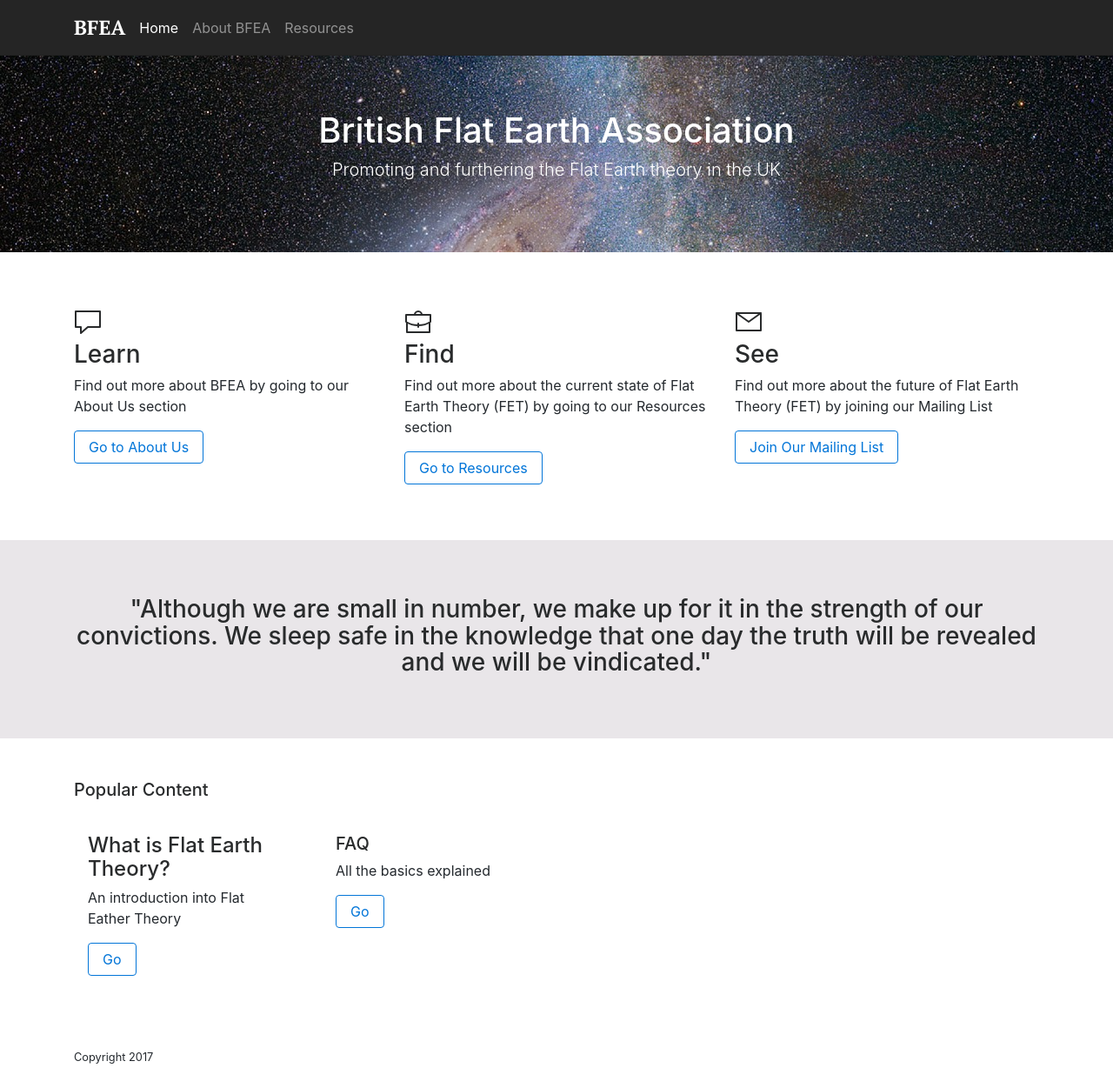
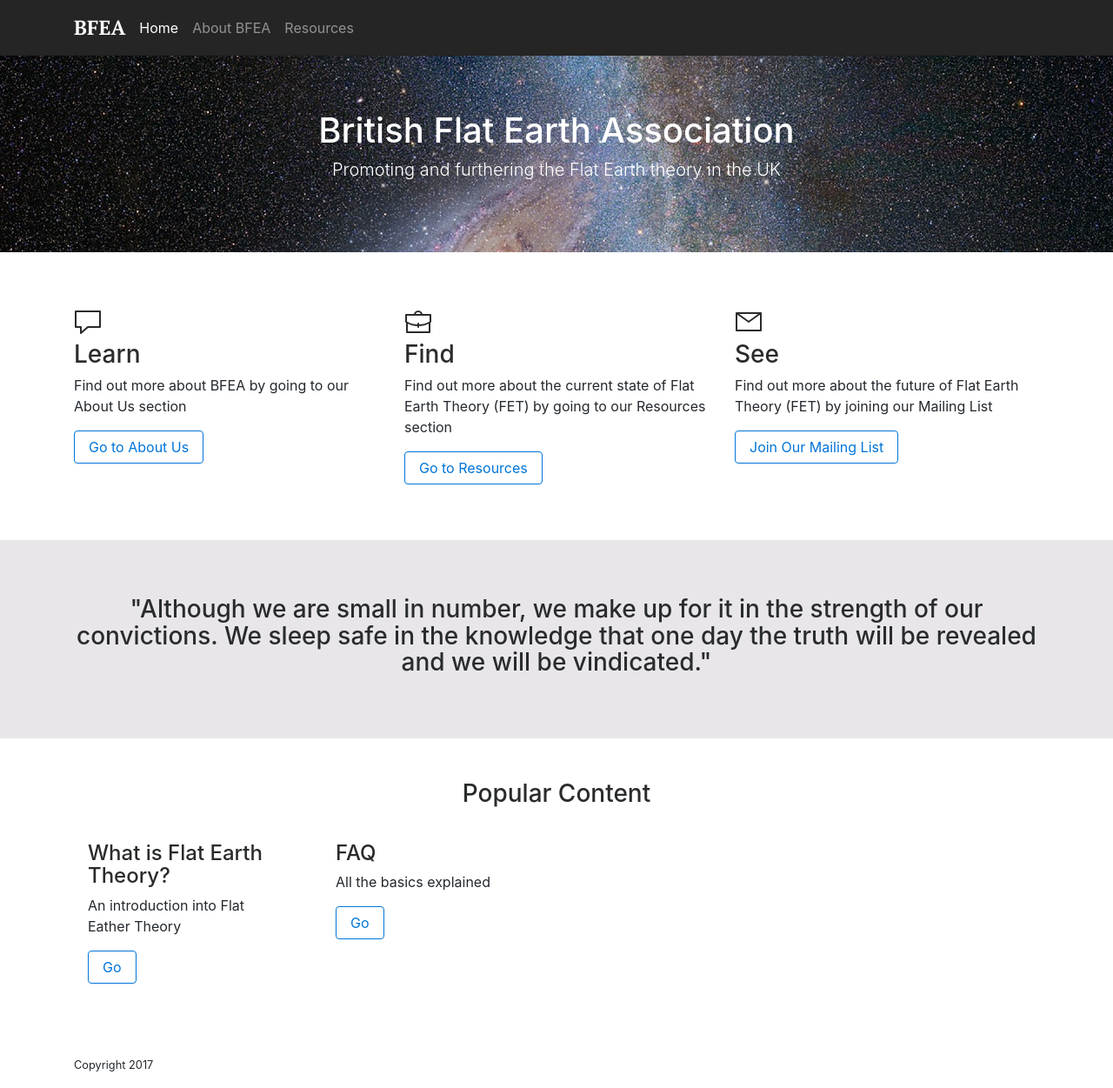
Before and after one commit to krussll/etsysimplicity, a Jekyll site: the page built from index.md, in a window 1280 px wide. Shown: the whole page at 87% size. Built offline with Jekyll 4.4.1, drawn with Linux system fonts in a browser that asks for light colours; a script that is not in the unit is left out.

Commit message:
Update home.html

```diff
--- a/_layouts/home.html
+++ b/_layouts/home.html
@@ -46,7 +46,7 @@
     </div>
 
     <div class="container my-md-5">
-      <h5>Popular Content</h5>
+      <h3 class="text-center">Popular Content</h3>
       <div class="row">
         <div class="col-sm-6 col-lg-3 my-3">
           <div class="border">
@@ -61,7 +61,7 @@
         <div class="col-sm-6 col-lg-3 my-3">
           <div class="border">
             <div class="p-3">
-              <h5>FAQ</h5>
+              <h4>FAQ</h4>
               <p>All the basics explained</p>
               <a class="btn btn-outline-primary" href="#">Go</a>
             </div>
```
